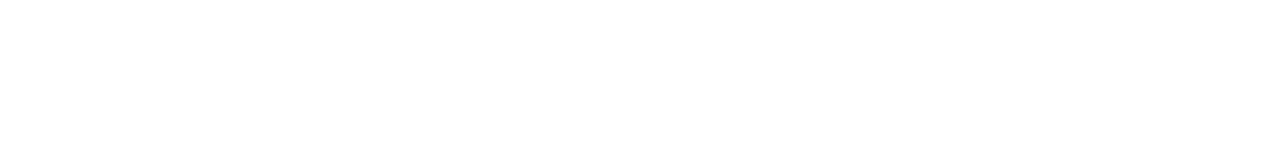
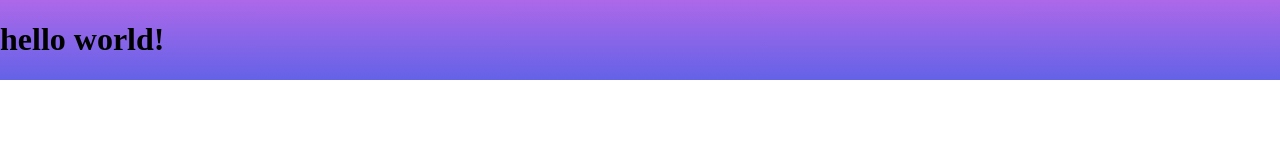
Before and after one commit to TadesseDev/faq-challenge, a plain HTML site: page index.html in a window 1280 px wide. Drawn offline with Linux system fonts and the light colour scheme.

Commit message:
added background color(gradient)

```diff
--- a/index.css
+++ b/index.css
@@ -0,0 +1,6 @@
+body {
+    padding: 0;
+    margin: 0;
+    background: linear-gradient(0deg, rgba(100,98,231,1) 0%, rgba(173,104,233,1) 100%);
+    background-repeat: no-repeat;
+}
--- a/index.html
+++ b/index.html
@@ -12,7 +12,7 @@
 
 </head>
 <body>
-
+  <h1>hello world!</h1>
 
 </body>
 </html>
```
